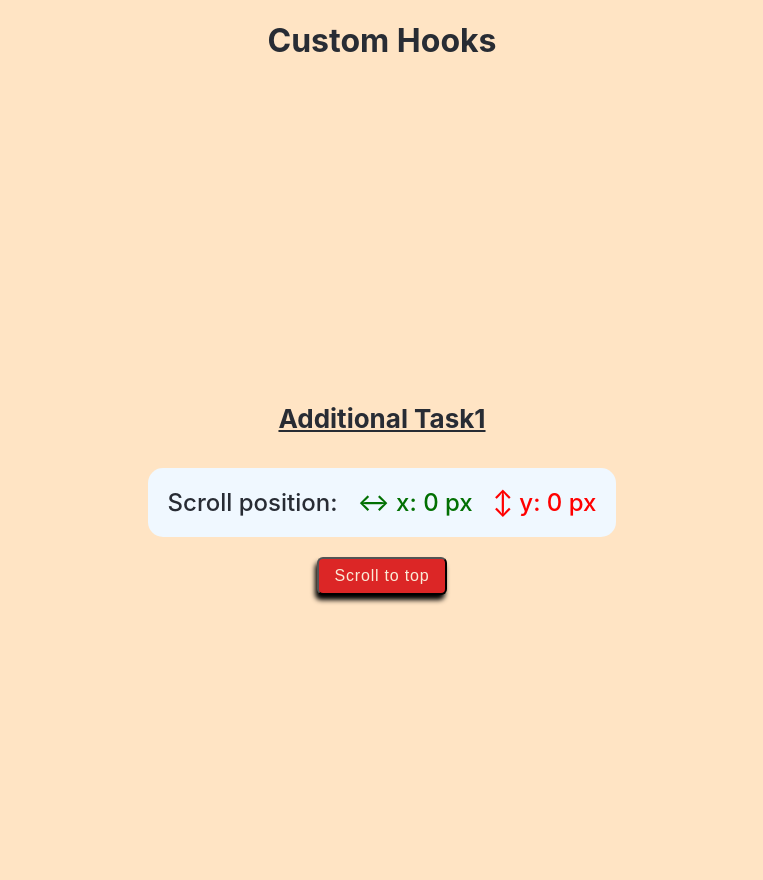
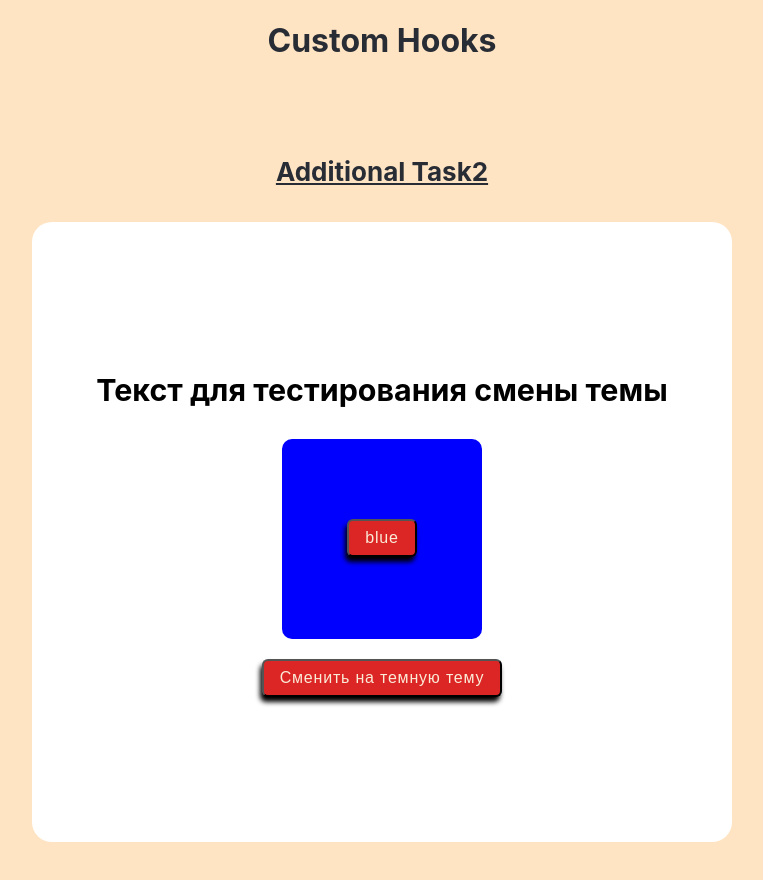
Before and after one commit to vitalyvitmens/rs-custom-hooks, a React (Create React App) app: page / in a window 1280 px wide. Shown: the whole page, without its empty margins (258-1021 px from the left). Built offline with nearby package versions, Linux system fonts and the light colour scheme.

Commit message:
chore(src\App.js): добавляет стороку с компонентом AdditionalTask2 и его импорт, комментирует другие компоненты и их импорты

```diff
--- a/src/App.js
+++ b/src/App.js
@@ -2,7 +2,8 @@
 // import { Task2 } from './Tasks/Task2'
 // import { Task3 } from './Tasks/Task3'
 // import { Task4 } from './Tasks/Task4'
-import { AdditionalTask1 } from './Tasks/AdditionalTask1'
+// import { AdditionalTask1 } from './Tasks/AdditionalTask1'
+import { AdditionalTask2 } from './Tasks/AdditionalTask2'
 import styles from './app.module.css'
 
 export const App = () => {
@@ -14,7 +15,8 @@ export const App = () => {
 				{/* <Task2 /> */}
 				{/* <Task3 /> */}
 				{/* <Task4 /> */}
-				<AdditionalTask1 />
+				{/* <AdditionalTask1 /> */}
+				<AdditionalTask2 />
 			</header>
 		</div>
 	)
```
